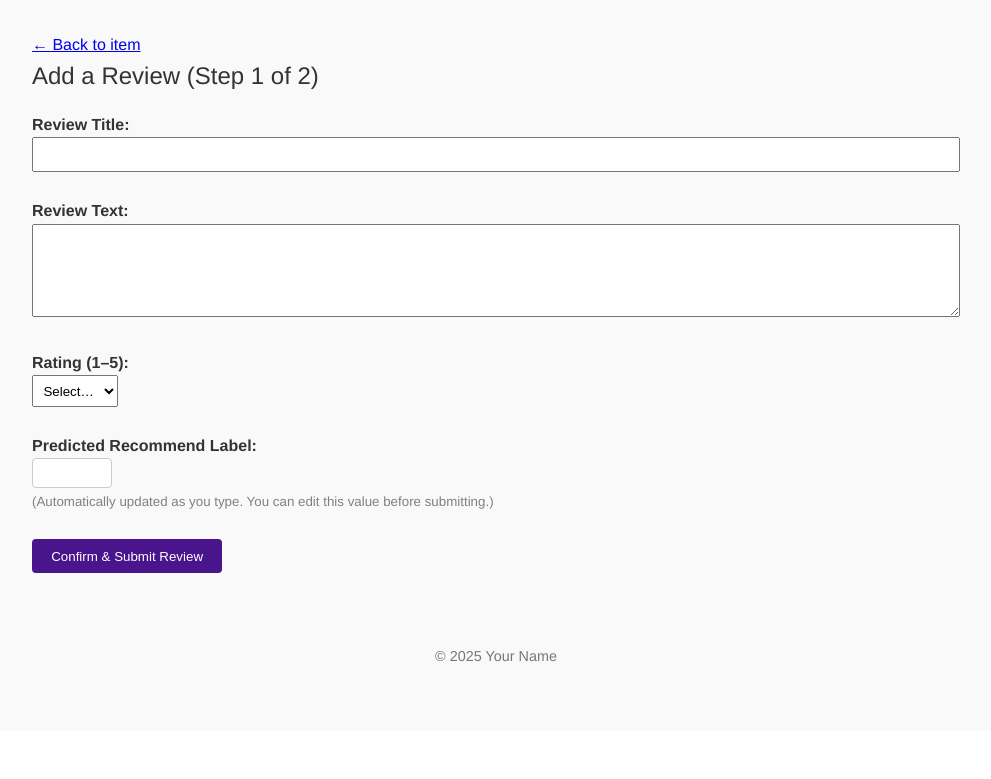
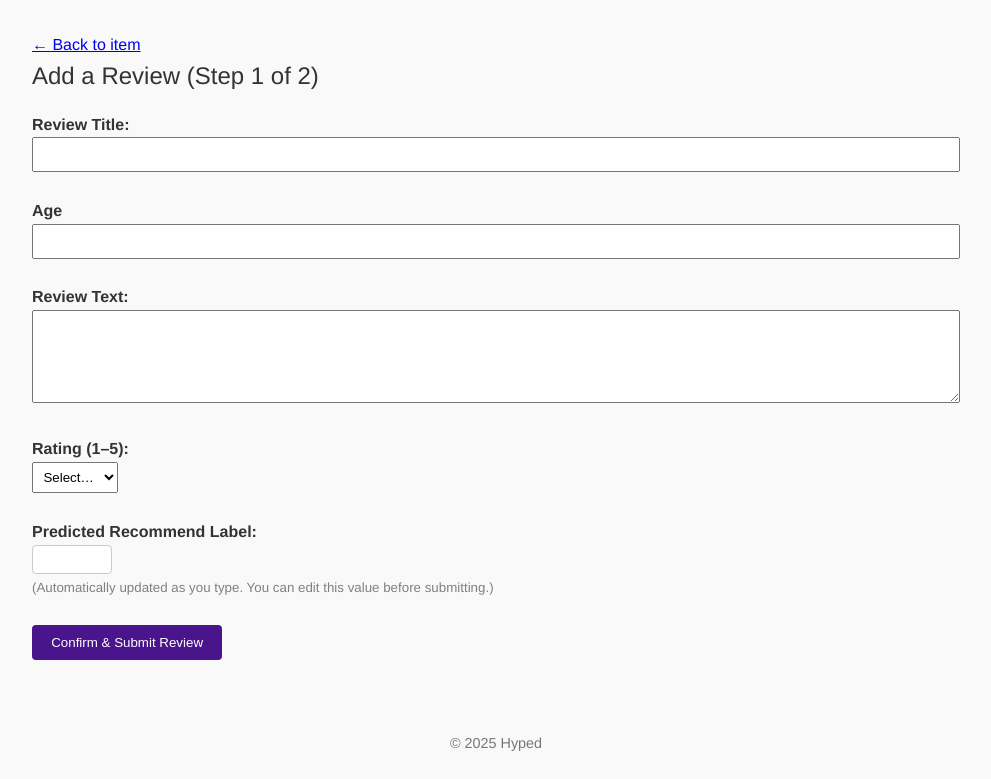
Before and after one commit to Ronitbhandari/review-recommendation-shopping-site, a Flask app: page /item/1/review in a window 1280 px wide. Shown: the part 69-848 px from the top of the page, without its empty margins (144-1135 px from the left). Before the commit the page ends 731 px from the top, so only its background shows below. Run offline with Flask 3, Linux system fonts and the light colour scheme; parts of the project's set-up code (start-up, migrations or seed data) failed here and were passed over.

Commit message:
new reviews are adding in csv

```diff
--- a/app.py
+++ b/app.py
@@ -6,7 +6,7 @@ import re
 
 app = Flask(__name__)
 
-# --- load your data & model as before ---
+# load  data & model
 df = pd.read_csv('data/assignment3_II.csv')
 with open('model/vectorizer.pkl', 'rb') as f: vec = pickle.load(f)
 with open('model/model.pkl', 'rb') as f:  clf = pickle.load(f)
@@ -92,20 +92,21 @@ def item_detail(item_id):
 
 @app.route('/item/<int:item_id>/review', methods=['GET', 'POST'])
 def new_review(item_id):
-    # 1. Verify the item exists
+    #  Verify the item exists
     item_rows = df[df['Clothing ID'] == item_id]
     if item_rows.empty:
         abort(404)
 
-    # 2. Handle the POST after “Confirm & Submit Review”
+    #  Handle the POST after “Confirm & Submit Review”
     if request.method == 'POST' and request.form.get('confirm'):
-        # a) Extract hidden form fields (populated by your JS)
+        #  Extract hidden form fields (populated by your JS)
         review_title = request.form.get('review_title_hidden', '').strip()
         review_text  = request.form.get('review_text_hidden', '').strip()
+        age  = request.form.get('age_hidden', '').strip()
         rating       = request.form.get('rating_hidden', '').strip()
         final_label  = int(request.form.get('predicted_hidden', '0') or 0)
 
-        # b) Look up item-level fields from the existing DataFrame
+        # Look up item-level fields from the existing DataFrame
         base = item_rows.iloc[0]
         division     = base['Division Name']
         department   = base['Department Name']
@@ -113,19 +114,15 @@ def new_review(item_id):
         clothes_t    = base['Clothes Title']
         clothes_desc = base['Clothes Description']
 
-        # c) Build a list matching the CSV column order:
-        #    ['Clothing ID','Age','Title','Review Text','Rating',
-        #     'Recommended IND','Positive Feedback Count',
-        #     'Division Name','Department Name','Class Name',
-        #     'Clothes Title','Clothes Description']
+        # a list matching the CSV column order:
         new_row_list = [
             item_id,
-            '',                # Age (blank)
+            age,
             review_title,
             review_text,
             rating,
             final_label,
-            0,                 # Positive Feedback Count (new reviews start at 0)
+            0,
             division,
             department,
             class_name,
@@ -133,15 +130,16 @@ def new_review(item_id):
             clothes_desc
         ]
 
-        # d) Append that one line to the CSV file without rewriting everything
+        # Append that one line to the CSV file without rewriting everything
         with open('data/assignment3_II.csv', 'a', newline='', encoding='utf-8') as f:
             writer = csv.writer(f)
             writer.writerow(new_row_list)
 
-        # e) Also store it in the in-memory dict so it appears immediately
+        # Also stored it in the in-memory dict so it appears immediately
         reviews.setdefault(item_id, []).append({
             'title':     review_title,
             'text':      review_text,
+            'age':       age,
             'rating':    rating,
             'predicted': final_label,
             'final':     final_label
@@ -149,11 +147,11 @@ def new_review(item_id):
 
         return redirect(url_for('item_detail', item_id=item_id))
 
-    # 3. Otherwise (GET or missing confirm), render the form
+    #  render the form
     return render_template('new_review.html', item_id=item_id)
 
 
-# ─── Predict Review Endpoint ────────────────────────────────────────────
+#  Predict Review Endpoint
 @app.route('/predict_review', methods=['POST'])
 def predict_review():
     """
--- a/templates/base.html
+++ b/templates/base.html
@@ -13,7 +13,7 @@
     <!-- New Navbar -->
     <header>
       <div class="header-nav">
-        <!-- Left: Logo/link to home -->
+
         <a class="logo" href="{{ url_for('index') }}">Hyped</a>
 
         <!-- Right: Search form -->
@@ -49,7 +49,7 @@
 
     <!-- Footer -->
     <footer>
-      &copy; 2025 Your Name
+      &copy; 2025 Hyped
     </footer>
   </body>
 </html>
--- a/templates/index.html
+++ b/templates/index.html
@@ -3,7 +3,7 @@
 {% block content %}
   <h1>Clothing Catalog</h1>
 
-  <!-- ▼ Replace <ul>…</ul> with the items-grid + cards ▼ -->
+  <!--  items-grid cards -->
   <div class="items-grid">
     {% for item in items %}
       <div class="card">
@@ -14,6 +14,6 @@
       </div>
     {% endfor %}
   </div>
-  <!-- ▲ End replacement ▲ -->
+
 
 {% endblock %}
--- a/templates/item.html
+++ b/templates/item.html
@@ -38,8 +38,6 @@
           <p>{{ r['Review Text'] }}</p>
           <p style="font-size:0.9em; color:#555;">
             Recommended: <strong>{{ r['Recommended IND'] }}</strong>
-            <!-- &nbsp;|&nbsp; -->
-            <!-- Helpful: <strong>{{ r['Positive Feedback Count'] }}</strong> -->
           </p>
         </li>
       {% endfor %}
--- a/templates/new_review.html
+++ b/templates/new_review.html
@@ -16,6 +16,15 @@
       type="text"
       id="review_title"
       name="review_title"
+      style="width: 100%; padding: 0.5rem;"
+      required
+    ><br><br>
+    <!-- Review Title -->
+    <label for="Age"><strong>Age</strong></label><br>
+    <input
+      type="text"
+      id="Age"
+      name="Age"
       style="width: 100%; padding: 0.5rem;"
       required
     ><br><br>
@@ -41,7 +50,7 @@
       <option value="5">5</option>
     </select><br><br>
 
-    <!-- Predicted Label (editable) -->
+    <!-- Predicted Label -->
     <label for="predicted_label"><strong>Predicted Recommend Label:</strong></label><br>
     <input
       type="text"
@@ -58,6 +67,7 @@
     <input type="hidden" id="predicted_hidden" name="predicted_hidden" value="">
     <input type="hidden" id="review_title_hidden" name="review_title_hidden" value="">
     <input type="hidden" id="review_text_hidden" name="review_text_hidden" value="">
+    <input type="hidden" id="age_hidden" name="age_hidden" value="">
     <input type="hidden" id="rating_hidden" name="rating_hidden" value="">
     <input type="hidden" name="confirm" value="1">
 
@@ -119,13 +129,14 @@
     function prepareForSubmit() {
       document.getElementById('review_title_hidden').value = document.getElementById('review_title').value.trim();
       document.getElementById('review_text_hidden').value = document.getElementById('review_text').value.trim();
+      document.getElementById('age_hidden').value = document.getElementById('Age').value.trim();
       document.getElementById('rating_hidden').value = document.getElementById('rating').value;
-      // Copy whatever is currently in the editable predicted_label field
+
       document.getElementById('predicted_hidden').value = document.getElementById('predicted_label').value.trim();
       return true; // allow form submission
     }
 
-    // Attach input listeners
+    //  input listeners
     document.getElementById('review_title').addEventListener('input', schedulePrediction);
     document.getElementById('review_text').addEventListener('input', schedulePrediction);
   </script>
```
